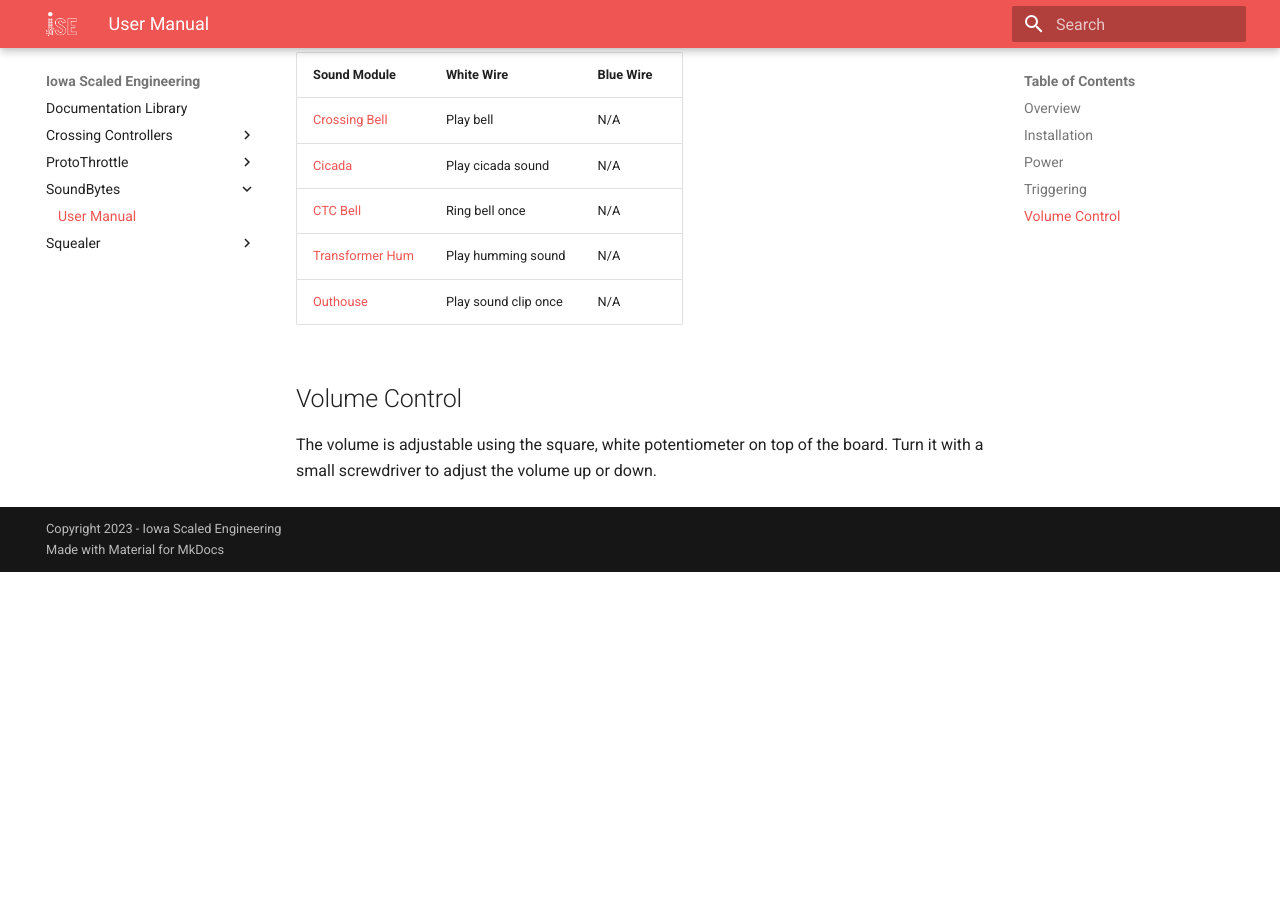
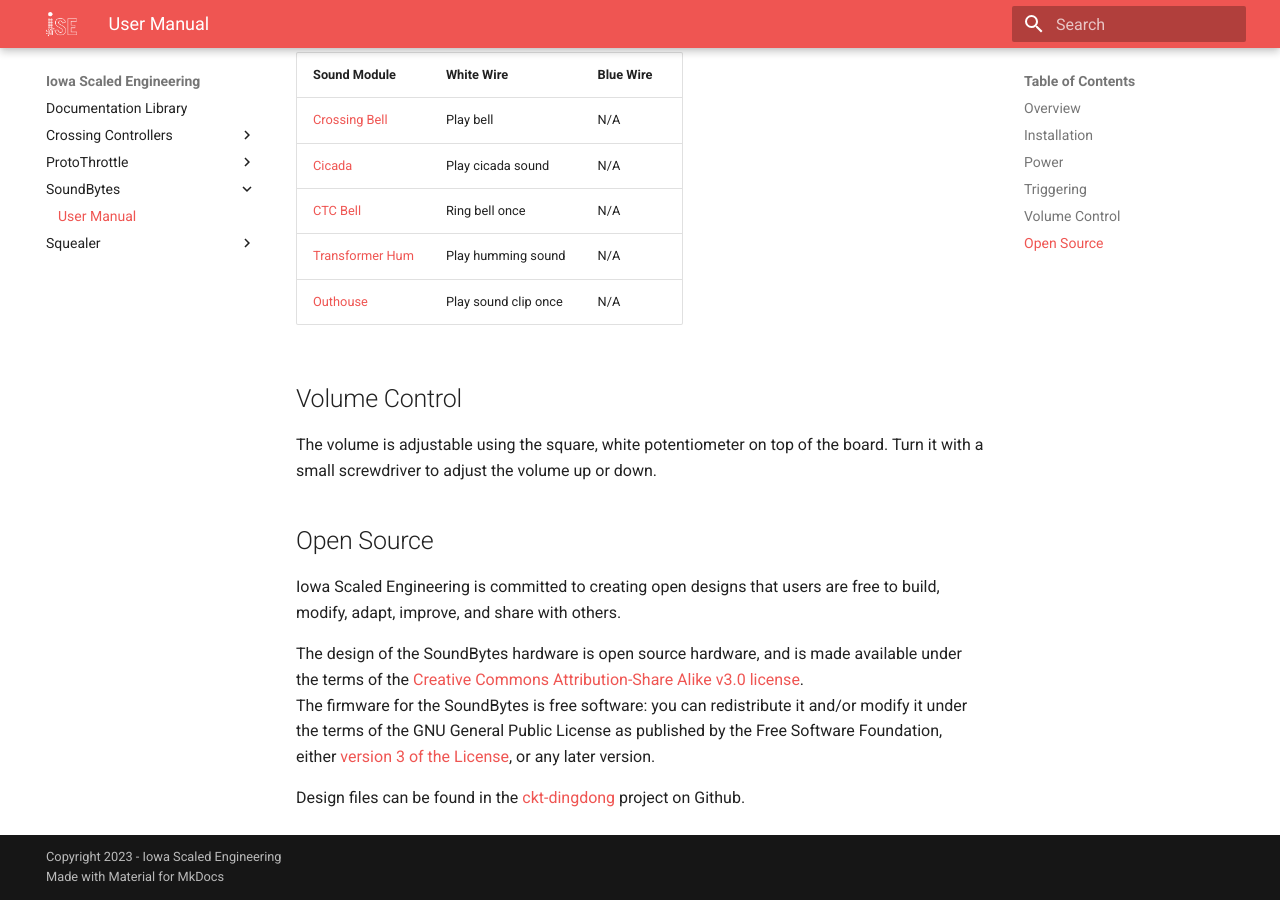
Before and after one commit to IowaScaledEngineering/ise-docs, an MkDocs documentation site: the page built from docs/SoundBytes/manual.md, in a window 1280 px wide and 900 px high, scrolled down 1421 px. Built offline with MkDocs 1.6.1 and Material for MkDocs 9.7.7, drawn with Linux system fonts in a browser that asks for light colours; before the commit the page ends 1993 px from its top, so only the background shows below that; some of the changed text lies outside the part shown.

Commit message:
Added open source paragraphs

```diff
--- a/docs/SoundBytes/manual.md
+++ b/docs/SoundBytes/manual.md
@@ -5,8 +5,9 @@
 
 ## Overview
 
-SoundBytes are simple, fully self-contained sound modules that play ambient
-sound effects for your model railroad.
+[SoundBytes](https://www.iascaled.com/store/SoundBytes) are simple, fully
+self-contained sound modules that play ambient sound effects for your model
+railroad.
 
 ## Installation
 
@@ -55,3 +56,19 @@
 
 The volume is adjustable using the square, white potentiometer on top of the
 board.  Turn it with a small screwdriver to adjust the volume up or down.
+
+## Open Source
+
+Iowa Scaled Engineering is committed to creating open designs that users are free to build, modify,
+adapt, improve, and share with others.
+
+The design of the SoundBytes hardware is open source hardware, and is made
+available under the terms of the
+[Creative Commons Attribution-Share Alike v3.0 license](http://creativecommons.org/licenses/by-sa/3.0/).
+The firmware for the SoundBytes is free software: you can redistribute
+it and/or modify it under the terms of the GNU General Public License as
+published by the Free Software Foundation, either [version 3 of the
+License](https://www.gnu.org/licenses/gpl.html), or any later version.
+
+Design files can be found in the [ckt-dingdong](https://github.com/IowaScaledEngineering/ckt-dingdong)
+project on Github.
```
Also changed, not shown: docs/Squealer/manual.md (+27 -8 lines).
